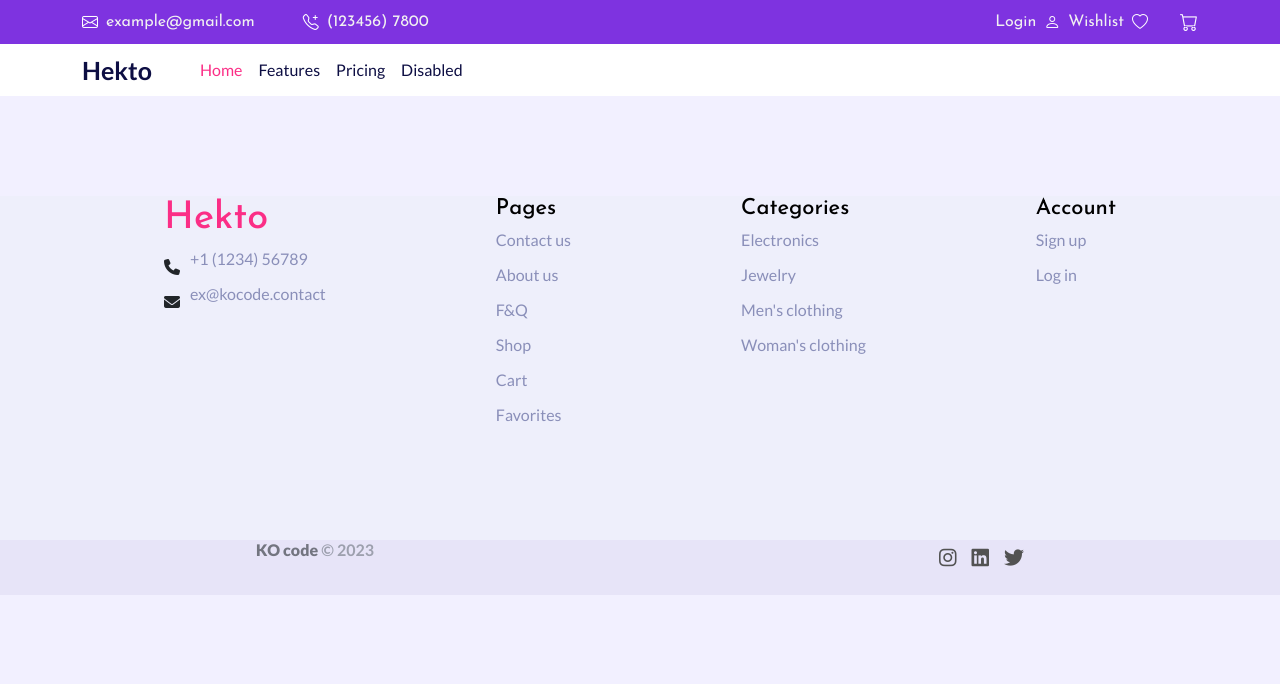
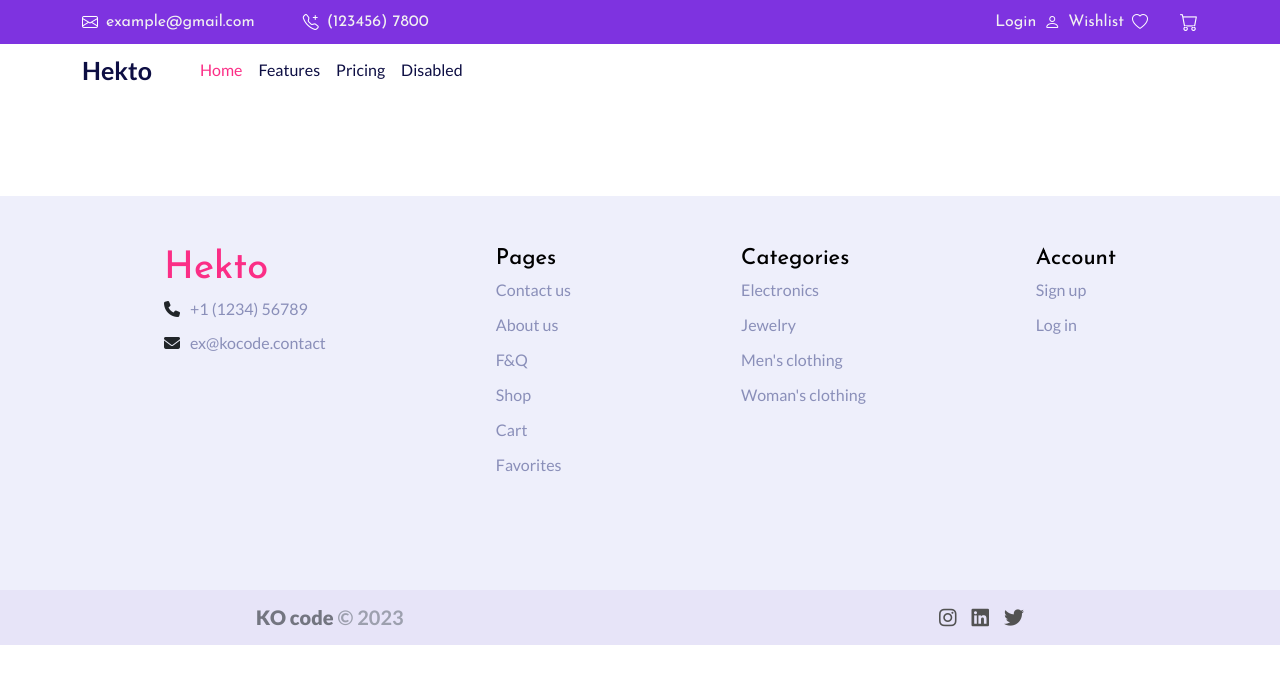
Before and after one commit to k-amhaz/E-commerce-collaboration, a React (Vite) app in the folder e-commerce/: page / in a window 1280 px wide. Shown: the top 684 px of the page. Built offline with nearby package versions, Linux system fonts and the light colour scheme.

Commit message:
Footer added

```diff
--- a/e-commerce/src/App.jsx
+++ b/e-commerce/src/App.jsx
@@ -6,7 +6,7 @@ import { Routes, Route } from "react-router-dom";
 function App() {
   return (
     <div className="App">
-      <Header/>
+      <Header />
       <Footer />
     </div>
   );
--- a/e-commerce/src/css/Footer.css
+++ b/e-commerce/src/css/Footer.css
@@ -4,7 +4,6 @@
 
 body {
   min-height: 100vh;
-  background-color: #F2F0FF;
 }
 body .footer {
   width: 100%;
@@ -12,6 +11,7 @@ body .footer {
   flex-direction: column;
   background-color: #eeeffb;
   margin-top: 100px;
+  padding-top: 50px;
 }
 body .footer .footer-links {
   display: flex;
@@ -49,25 +49,33 @@ body .footer .footer-links .footer-info .footer-contact {
   display: flex;
   align-items: center;
   gap: 10px;
+  margin-bottom: 15px;
+}
+body .footer .footer-links .footer-info .footer-contact p {
+  margin: 0;
 }
 body .footer footer {
   width: 100%;
   height: 55px;
   background-color: #e7e4f8;
+  display: flex;
+  flex-direction: column;
+  justify-content: center;
 }
 body .footer footer .footer-bottom-container {
   display: flex;
   justify-content: space-between;
   align-items: center;
-  padding: 0 20%;
+  padding: 10px 20%;
 }
 body .footer footer .footer-bottom-container p {
   font-family: "Lato";
   font-style: normal;
   font-weight: 600;
-  font-size: 16px;
+  font-size: 20px;
   line-height: 19px;
   color: #9da0ae;
+  margin-bottom: 0;
 }
 body .footer footer .footer-bottom-container p span {
   font-weight: 800;
@@ -76,7 +84,6 @@ body .footer footer .footer-bottom-container p span {
 body .footer footer .footer-bottom-container .footer-icons {
   display: flex;
   justify-content: space-around;
-  align-items: center;
   gap: 15px;
 }
 body .footer footer .footer-bottom-container .footer-icons i {
--- a/e-commerce/src/css/Footer.scss
+++ b/e-commerce/src/css/Footer.scss
@@ -4,7 +4,6 @@
 
 body {
   min-height: 100vh;
-  background-color:#F2F0FF;
 
   .footer {
     width: 100%;
@@ -12,6 +11,7 @@ body {
     flex-direction: column;
     background-color: #eeeffb;
     margin-top: 100px;
+    padding-top: 50px;
 
     .footer-links {
       display: flex;
@@ -48,6 +48,10 @@ body {
           display: flex;
           align-items: center;
           gap: 10px;
+          margin-bottom: 15px;
+          p {
+            margin: 0;
+          }
         }
       }
     }
@@ -55,18 +59,22 @@ body {
       width: 100%;
       height: 55px;
       background-color: #e7e4f8;
+      display: flex;
+      flex-direction: column;
+      justify-content: center;
       .footer-bottom-container {
         display: flex;
         justify-content: space-between;
         align-items: center;
-        padding: 0 20%;
+        padding: 10px 20%;
         p {
           font-family: "Lato";
           font-style: normal;
           font-weight: 600;
-          font-size: 16px;
+          font-size: 20px;
           line-height: 19px;
           color: #9da0ae;
+          margin-bottom: 0;
           span {
             font-weight: 800;
             color: #737580;
@@ -75,7 +83,6 @@ body {
         .footer-icons {
           display: flex;
           justify-content: space-around;
-          align-items: center;
           gap: 15px;
           i {
             font-size: 20px;
--- a/e-commerce/src/css/Header.css
+++ b/e-commerce/src/css/Header.css
@@ -2,11 +2,11 @@
   margin: 0 !important;
   padding: 0 !important;
   font-size: 16px !important;
-  color: #F1F1F1 !important;
+  color: #f1f1f1 !important;
   font-family: "Josefin Sans";
 }
 .header .up-header {
-  background-color: #7E33E0;
+  background-color: #7e33e0;
 }
 .header .up-header .up-header-container {
   color: white;
```
Also changed, not shown: e-commerce/src/css/Header.scss (+4 -6 lines), 2 other files (tests, documents, lock files or other folders).
